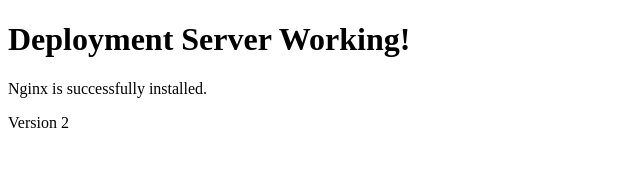
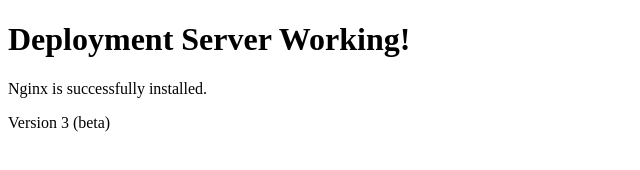
Before and after one commit to thiran18/jenkins-cicd-project, a plain HTML site: page index.html in a window 1280 px wide. Shown: the full height of the page, 0-640 px from the left. Drawn offline with Linux system fonts and the light colour scheme.

Commit message:
Update index.html

```diff
--- a/index.html
+++ b/index.html
@@ -6,6 +6,6 @@
 <body>
     <h1>Deployment Server Working!</h1>
     <p>Nginx is successfully installed.</p>
-    <p>Version 2</p>
+    <p>Version 3 (beta)</p>
 </body>
 </html>
```
